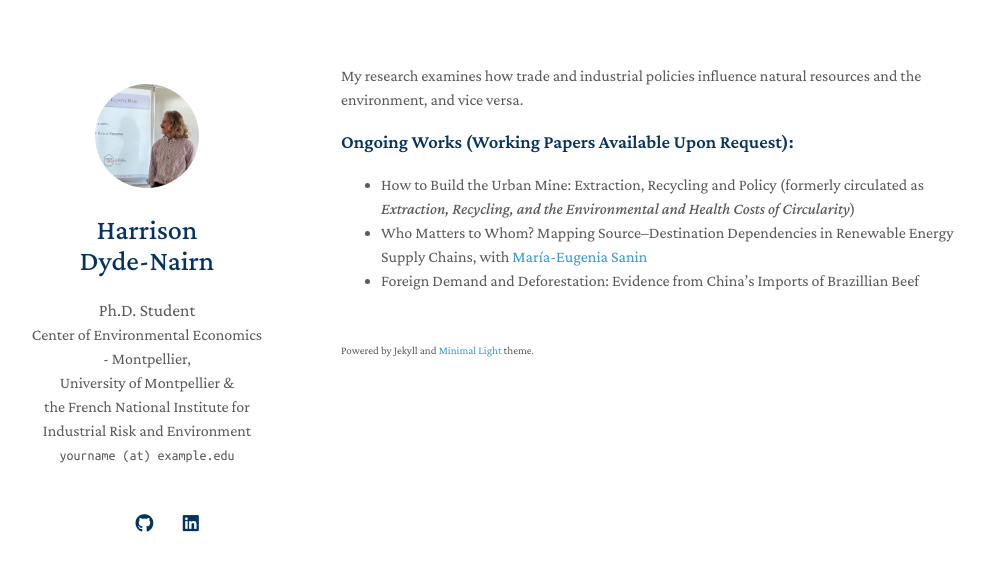
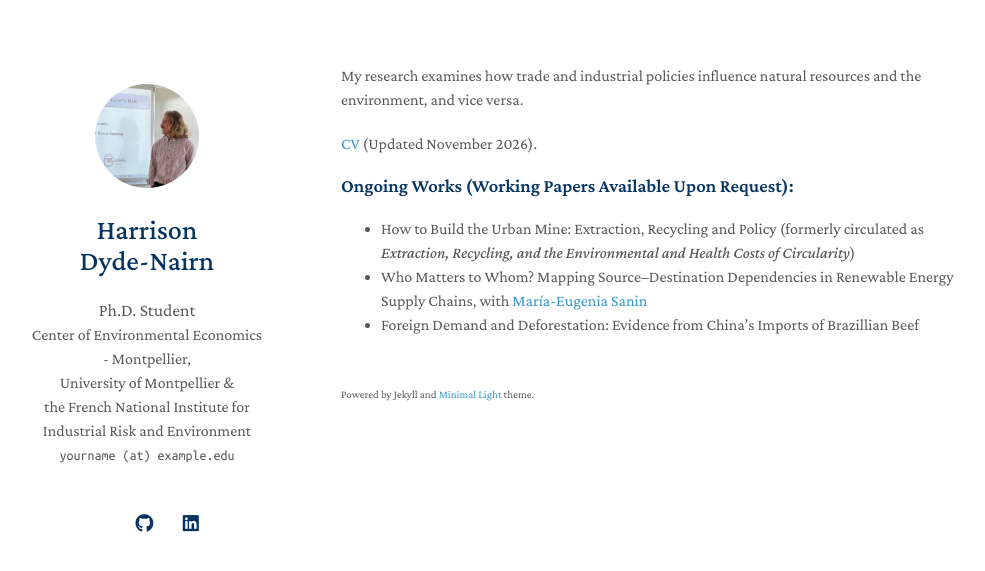
Before and after one commit to hdydenairn/website-test, a Jekyll site: the page built from index.md, in a window 1280 px wide. Shown: the top 571 px of the page, without its empty margins (129-1114 px from the left). Built offline with Jekyll 4.4.1, drawn with Linux system fonts in a browser that asks for light colours; a style sheet for code colours, icons or effects is not loaded.

Commit message:
Update index.md

```diff
--- a/index.md
+++ b/index.md
@@ -4,6 +4,8 @@ layout: homepage
 
 My research examines how trade and industrial policies influence natural resources and the environment, and vice versa.
 
+[CV]([https://github.com/hdydenairn/website-test/blob/main/assets/files/cv_nov26.pdf) (Updated November 2026).
+
 ### Ongoing Works (Working Papers Available Upon Request):
 
 - How to Build the Urban Mine: Extraction, Recycling and Policy (formerly circulated as *Extraction, Recycling, and the Environmental and Health Costs of Circularity*)
```
